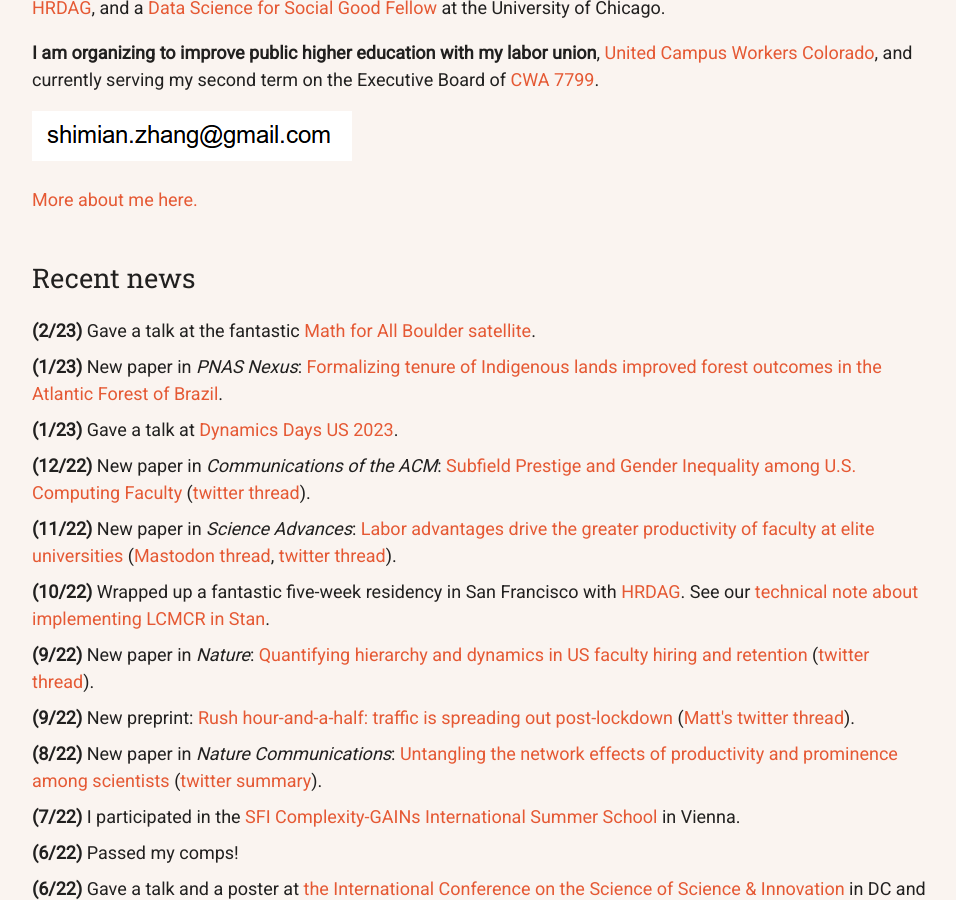
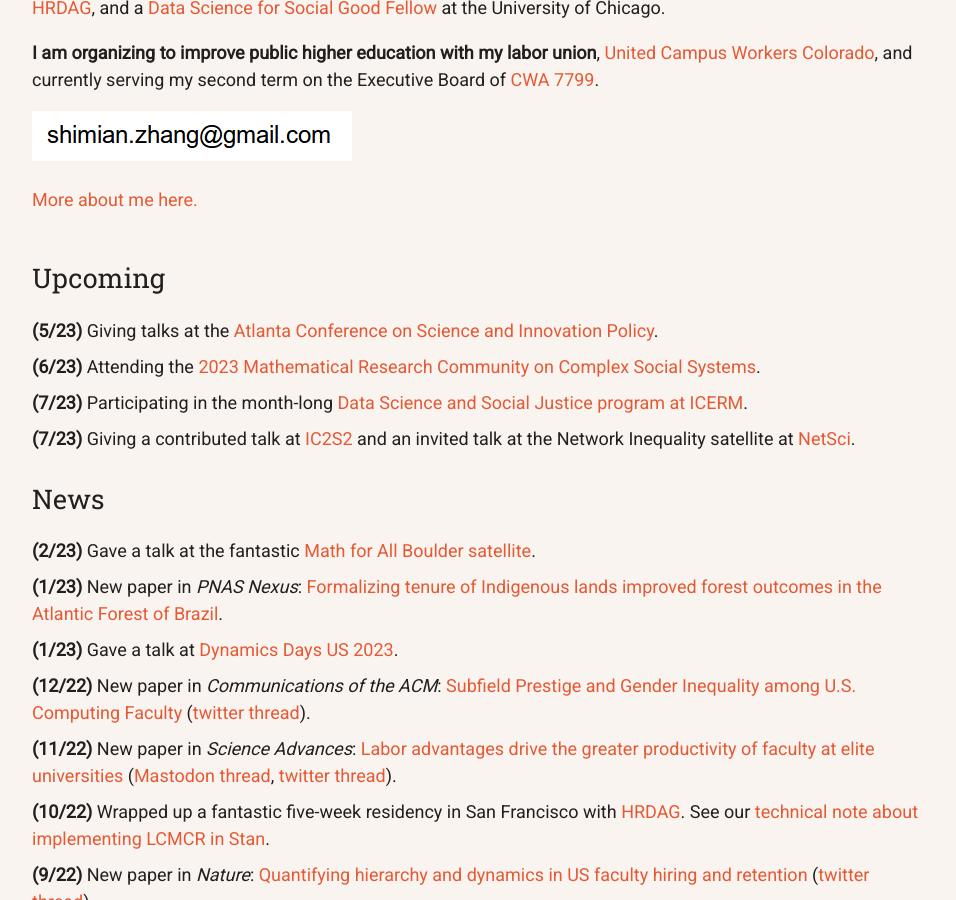
Before and after one commit to samzhang111/samzhang111.github.io, a Jekyll site: the page built from index.html, in a window 1280 px wide and 900 px high, scrolled down 787 px. Shown: the whole window, without its empty margins (160-1116 px from the left). Built offline with Jekyll 4.4.1, drawn with Linux system fonts in a browser that asks for light colours; nearby versions of some CDN libraries.

Commit message:
upcoming news and mastodon verification

```diff
--- a/index.html
+++ b/index.html
@@ -43,7 +43,7 @@
     </div>
     <div>
         <a href="https://github.com/samzhang111" target="_blank" data-goatcounter-click="ext-github">Github</a> -
-        <a href="https://fediscience.org/web/@sz" target="_blank" data-goatcounter-click="ext-mastodon">Mastodon</a> -
+        <a href="https://fediscience.org/web/@sz" target="_blank" rel="me" data-goatcounter-click="ext-mastodon">Mastodon</a> -
         <a href="https://twitter.com/_szhang" target="_blank" data-goatcounter-click="ext-twitter">twitter</a>
     </div>
 </span>
@@ -51,7 +51,14 @@
 </div>
 
 <div id='recent' class="vertical-section">
-          <div class="sectitle">Recent news</div>
+          <div class="sectitle">Upcoming</div>
+          <ul>
+              <li><b>(5/23)</b> Giving talks at the <a target="_blank" href="https://www.atlconf.org/" target="_blank">Atlanta Conference on Science and Innovation Policy</a>.</li>
+              <li><b>(6/23)</b> Attending the <a target="_blank" href="https://www.ams.org/programs/research-communities/2023MRC-SocialSystems" target="_blank">2023 Mathematical Research Community on Complex Social Systems</a>.</li>
+              <li><b>(7/23)</b> Participating in the month-long <a target="_blank" href="https://icerm.brown.edu/programs/ep-23-dssj/" target="_blank">Data Science and Social Justice program at ICERM</a>.</li>
+              <li><b>(7/23)</b> Giving a contributed talk at <a target="_blank" href="https://www.ic2s2.org/">IC2S2</a> and an invited talk at the Network Inequality satellite at <a target="_blank" href="https://netsci2023.wixsite.com/netsci2023/">NetSci</a>.</li>
+          </ul>
+          <div class="sectitle">News</div>
           <ul>
               <li><b>(2/23)</b> Gave a talk at the fantastic <a target="_blank" href="https://sites.google.com/view/mathforallnola/satellite-conference/boulder-co?authuser=0">Math for All Boulder satellite</a>.</li>
               <li> <b>(1/23)</b> New paper in <em>PNAS Nexus</em>: <a target="_blank" href="https://academic.oup.com/pnasnexus/article/2/1/pgac287/7005261">Formalizing tenure of Indigenous lands improved forest outcomes in the Atlantic Forest of Brazil</a>. </li>
```
Also changed, not shown: 1 other file.
